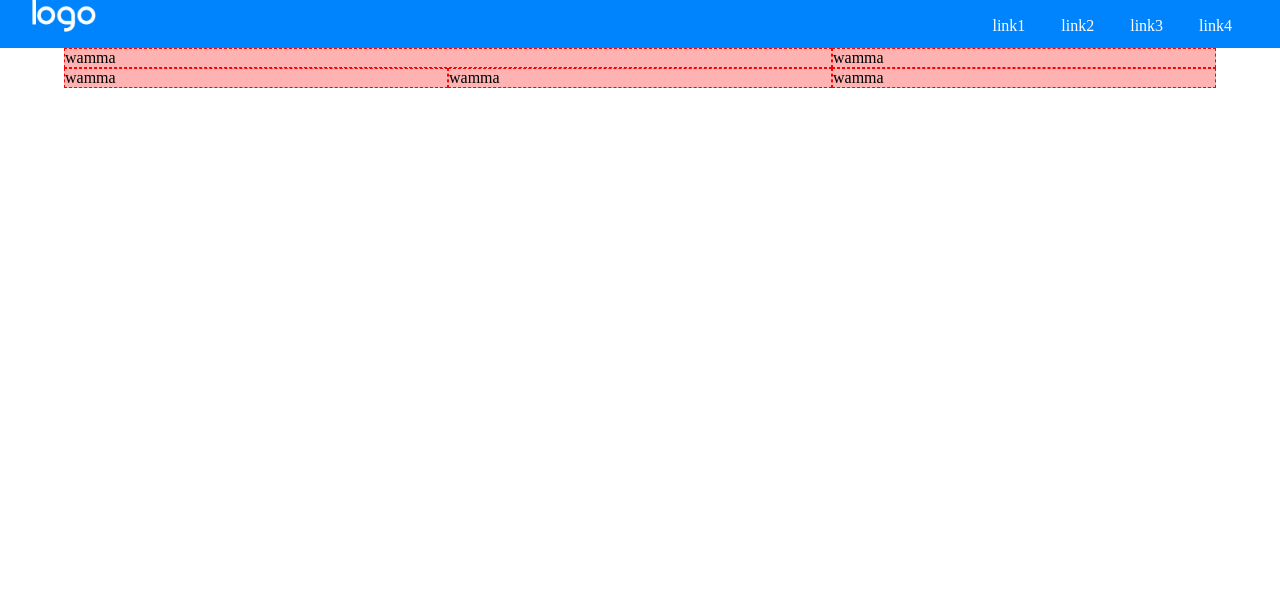
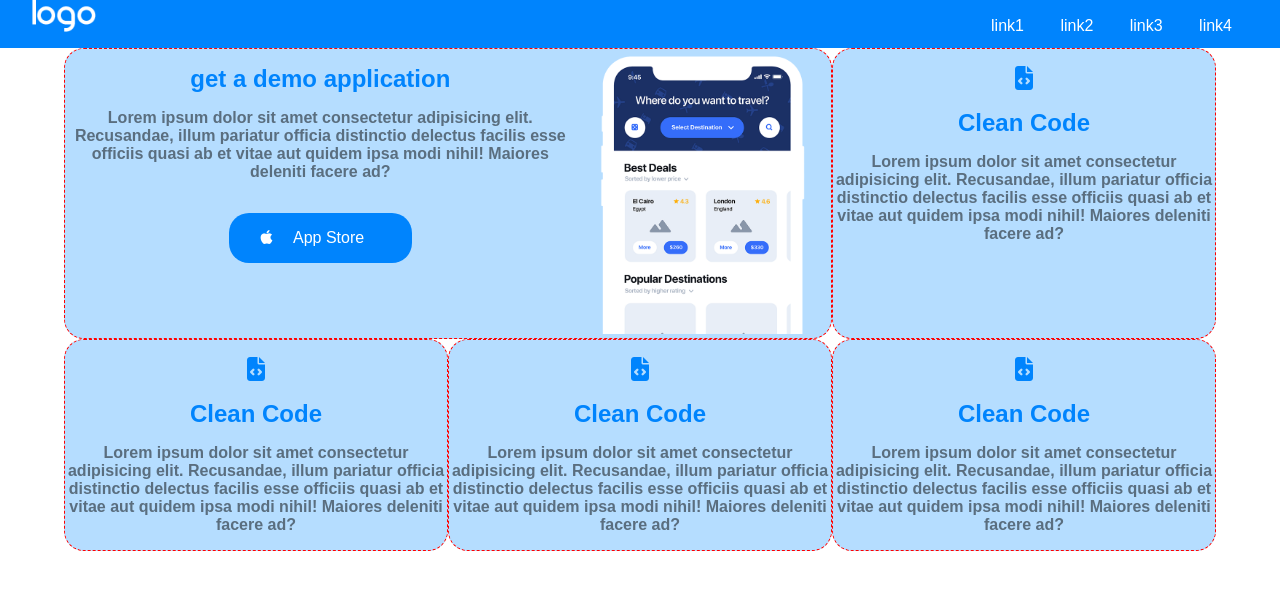
Before and after one commit to CarloCassini/htmlcss-responsive-layout, a plain HTML site: page index.html in a window 1280 px wide. Drawn offline with Linux system fonts and the light colour scheme.

Commit message:
add example cards

```diff
--- a/css/style.css
+++ b/css/style.css
@@ -14,6 +14,7 @@
   box-sizing: border-box;
   margin: 0;
   padding: 0;
+  font-family: Arial, Helvetica, sans-serif;
 }
 
 img {
@@ -40,11 +41,21 @@ img {
   width: 90%;
 }
 
+.space {
+  margin: var(--space-s);
+}
+
 .row {
   display: flex;
 }
 
 .col {
+}
+
+.button {
+  border-radius: 20px;
+  padding: var(--space-s) var(--space-m);
+  display: inline-block;
 }
 
 /* +++++++++++
@@ -89,11 +100,32 @@ main {
 
 /* advantages */
 
-#advantages .row {
+#feature .row {
   flex-wrap: wrap;
 }
-#advantages .col {
+#feature .col {
   width: 100%;
+}
+#feature .card {
+  background-color: #b5ddff;
+  color: #5a6e7f;
+  text-align: center;
+  border-radius: 20px;
+}
+#feature h2,
+h1 {
+  color: #0084fd;
+  margin: var(--space-s) 0;
+}
+#feature p {
+  margin: var(--space-s) 0;
+  font-weight: bolder;
+}
+
+#feature .button {
+  background-color: #0084fd;
+  color: white;
+  margin: var(--space-s) 0;
 }
 
 /* +++++++++++
@@ -108,11 +140,11 @@ main {
     background-color: var(--db-color-blue);
   }
 
-  #advantages .col {
+  #feature .col {
     width: calc(100% / 3);
   }
 
-  #advantages .col:nth-child(1) {
+  #feature .col:nth-child(1) {
     width: calc(2 * (100% / 3));
   }
 }
--- a/index.html
+++ b/index.html
@@ -34,16 +34,69 @@
     </header>
 
     <main>
-      <section id="advantages">
+      <section id="feature">
         <div class="container row">
-          <div class="debug col card">wamma</div>
+          <!-- card 1 special -->
+          <div class="debug col card row">
+            <div class="col">
+              <h2>get a demo application</h2>
+              <p>
+                Lorem ipsum dolor sit amet consectetur adipisicing elit.
+                Recusandae, illum pariatur officia distinctio delectus facilis
+                esse officiis quasi ab et vitae aut quidem ipsa modi nihil!
+                Maiores deleniti facere ad?
+              </p>
+              <div class="button">
+                <i class="fa-brands fa-apple"></i>
+                <span class="space">App Store</span>
+              </div>
+            </div>
+            <div class="col">
+              <img src="./img/phone.png" alt="" />
+            </div>
+          </div>
 
-          <div class="debug col card">wamma</div>
-
-          <div class="debug col card">wamma</div>
-
-          <div class="debug col card">wamma</div>
-          <div class="debug col card">wamma</div>
+          <!-- card 2 -->
+          <div class="debug col card">
+            <h1><i class="fa-solid fa-file-code"></i></h1>
+            <h2>Clean Code</h2>
+            <p>
+              Lorem ipsum dolor sit amet consectetur adipisicing elit.
+              Recusandae, illum pariatur officia distinctio delectus facilis
+              esse officiis quasi ab et vitae aut quidem ipsa modi nihil!
+              Maiores deleniti facere ad?
+            </p>
+          </div>
+          <div class="debug col card">
+            <h1><i class="fa-solid fa-file-code"></i></h1>
+            <h2>Clean Code</h2>
+            <p>
+              Lorem ipsum dolor sit amet consectetur adipisicing elit.
+              Recusandae, illum pariatur officia distinctio delectus facilis
+              esse officiis quasi ab et vitae aut quidem ipsa modi nihil!
+              Maiores deleniti facere ad?
+            </p>
+          </div>
+          <div class="debug col card">
+            <h1><i class="fa-solid fa-file-code"></i></h1>
+            <h2>Clean Code</h2>
+            <p>
+              Lorem ipsum dolor sit amet consectetur adipisicing elit.
+              Recusandae, illum pariatur officia distinctio delectus facilis
+              esse officiis quasi ab et vitae aut quidem ipsa modi nihil!
+              Maiores deleniti facere ad?
+            </p>
+          </div>
+          <div class="debug col card">
+            <h1><i class="fa-solid fa-file-code"></i></h1>
+            <h2>Clean Code</h2>
+            <p>
+              Lorem ipsum dolor sit amet consectetur adipisicing elit.
+              Recusandae, illum pariatur officia distinctio delectus facilis
+              esse officiis quasi ab et vitae aut quidem ipsa modi nihil!
+              Maiores deleniti facere ad?
+            </p>
+          </div>
         </div>
       </section>
     </main>
```
